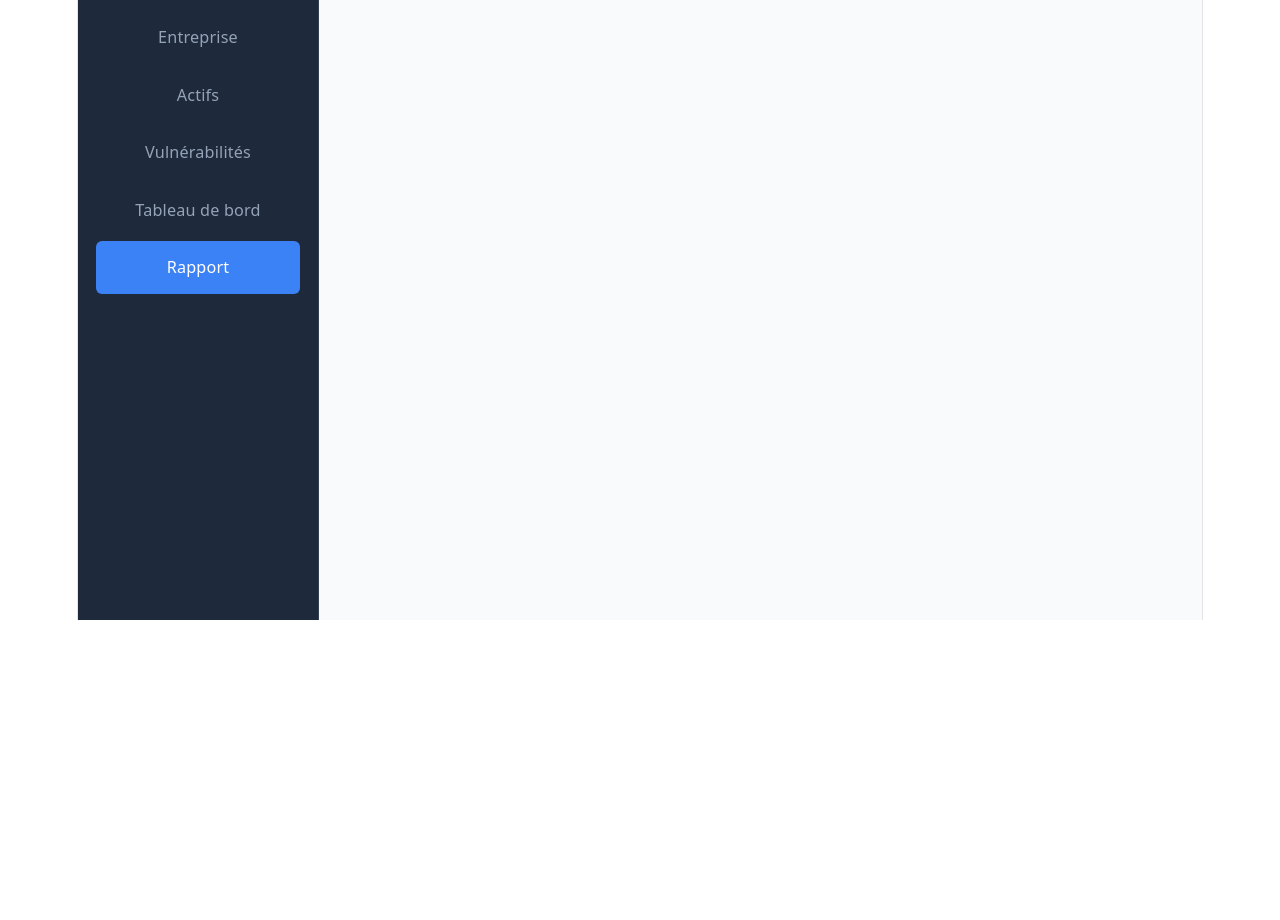
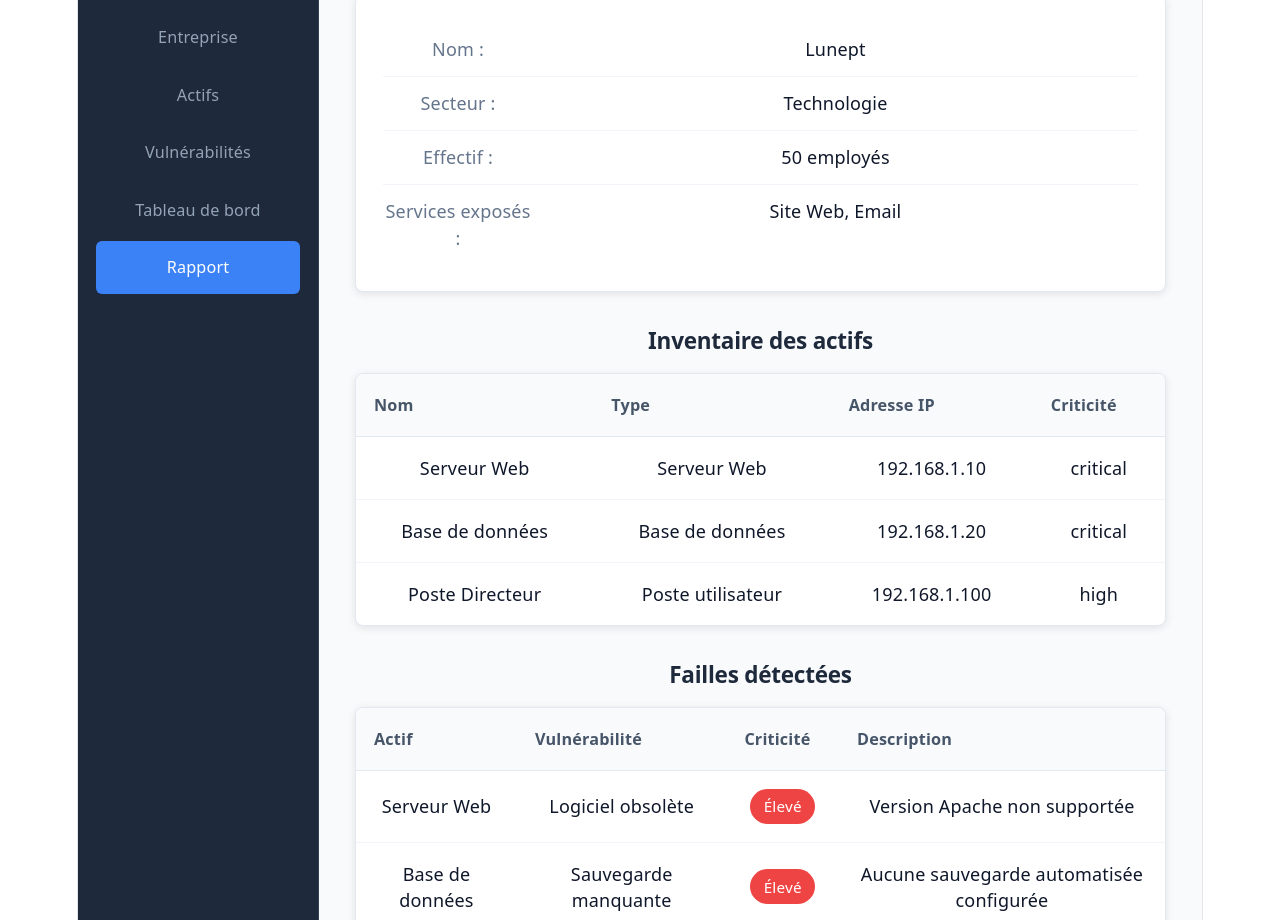
Before and after one commit to Gilgamesh-lab/CyberTwin, a Vue app in the folder front/: page /rapport in a window 1280 px wide. Shown: the part 180-1100 px from the top of the page. Before the commit the page ends 800 px from the top, so only its background shows below. Built offline with nearby package versions, Linux system fonts and the light colour scheme.

Commit message:
feat(front): integration dashboard et rapport

```diff
--- a/front/src/views/Dashboard.vue
+++ b/front/src/views/Dashboard.vue
@@ -1,12 +1,50 @@
 <script setup>
-import { onMounted } from 'vue'
+import { onMounted, ref } from 'vue'
 import { useRiskStore } from '../stores/riskStore'
+import { useVulnerabilityStore } from '../stores/vulnerabilityStore'
+import { useAssetStore } from '../stores/assetStore'
+import Chart from 'chart.js/auto'
 
 const riskStore = useRiskStore()
+const vulnerabilityStore = useVulnerabilityStore()
+const assetStore = useAssetStore()
+
+const chartCanvas = ref(null)
+let chartInstance = null
 
 onMounted(() => {
   riskStore.calculateRisk()
+  creerGraphique()
 })
+
+const creerGraphique = () => {
+  const ctx = chartCanvas.value.getContext('2d')
+
+  const criticiteFaible = vulnerabilityStore.vulnerabilites.filter(v => v.criticite === 'faible').length
+  const criticiteMoyen = vulnerabilityStore.vulnerabilites.filter(v => v.criticite === 'moyen').length
+  const criticiteEleve = vulnerabilityStore.vulnerabilites.filter(v => v.criticite === 'eleve').length
+
+  chartInstance = new Chart(ctx, {
+    type: 'doughnut',
+    data: {
+      labels: ['Faible', 'Moyen', 'Élevé'],
+      datasets: [{
+        data: [criticiteFaible, criticiteMoyen, criticiteEleve],
+        backgroundColor: ['#22c55e', '#f59e0b', '#ef4444'],
+        borderWidth: 0
+      }]
+    },
+    options: {
+      responsive: true,
+      maintainAspectRatio: true,
+      plugins: {
+        legend: {
+          position: 'bottom'
+        }
+      }
+    }
+  })
+}
 </script>
 
 <template>
@@ -32,6 +70,15 @@ onMounted(() => {
         <div class="label-metrique">Niveau de Risque</div>
         <div class="valeur-metrique" :style="{ color: riskStore.getRiskLevelColor() }">
           {{ riskStore.getRiskLevelLabel() }}
+        </div>
+      </div>
+    </div>
+
+    <div class="grille-graphiques">
+      <div class="carte-graphique">
+        <h3>Répartition des vulnérabilités par criticité</h3>
+        <div class="conteneur-graphique">
+          <canvas ref="chartCanvas"></canvas>
         </div>
       </div>
     </div>
@@ -86,6 +133,36 @@ h1 {
   font-weight: 700;
 }
 
+.grille-graphiques {
+  display: grid;
+  grid-template-columns: repeat(auto-fit, minmax(400px, 1fr));
+  gap: 1rem;
+  margin-bottom: 2rem;
+}
+
+.carte-graphique {
+  background: white;
+  padding: 1.5rem;
+  border-radius: 8px;
+  box-shadow: 0 2px 8px rgba(0, 0, 0, 0.1);
+  border: 1px solid #e2e8f0;
+}
+
+.carte-graphique h3 {
+  color: #1e293b;
+  margin: 0 0 1rem 0;
+  font-size: 1.1rem;
+  font-weight: 600;
+}
+
+.conteneur-graphique {
+  position: relative;
+  height: 300px;
+  display: flex;
+  align-items: center;
+  justify-content: center;
+}
+
 .carte-recommandations {
   background: white;
   padding: 1.5rem;
@@ -116,5 +193,9 @@ h1 {
   .grille-metriques {
     grid-template-columns: 1fr;
   }
+
+  .grille-graphiques {
+    grid-template-columns: 1fr;
+  }
 }
 </style>
--- a/front/src/views/Rapport.vue
+++ b/front/src/views/Rapport.vue
@@ -1,6 +1,321 @@
 <script setup>
+import { onMounted } from 'vue'
+import { useRiskStore } from '../stores/riskStore'
+import { useAssetStore } from '../stores/assetStore'
+import { useVulnerabilityStore } from '../stores/vulnerabilityStore'
+import { useCompanyStore } from '../stores/companyStore'
+
+const riskStore = useRiskStore()
+const assetStore = useAssetStore()
+const vulnerabilityStore = useVulnerabilityStore()
+const companyStore = useCompanyStore()
+
+onMounted(() => {
+  riskStore.calculateRisk()
+})
+
+const obtenirNomActif = (actifId) => {
+  const actif = assetStore.obtenirParId(actifId)
+  return actif ? actif.name : 'Actif inconnu'
+}
+
+const obtenirLabelCriticite = (valeur) => {
+  const labels = {
+    faible: 'Faible',
+    moyen: 'Moyen',
+    eleve: 'Élevé'
+  }
+  return labels[valeur] || valeur
+}
+
+const obtenirCouleurCriticite = (valeur) => {
+  const couleurs = {
+    faible: '#22c55e',
+    moyen: '#f59e0b',
+    eleve: '#ef4444'
+  }
+  return couleurs[valeur] || '#64748b'
+}
 </script>
 
 <template>
-  <h1>Rapport</h1>
+  <div class="page-rapport">
+    <h1>Rapport de Sécurité</h1>
+
+    <div class="conteneur-rapport">
+      <section class="section-rapport">
+        <h2>Présentation de l'entreprise</h2>
+        <div class="carte-entreprise">
+          <div class="ligne-info">
+            <span class="label">Nom :</span>
+            <span class="valeur">{{ companyStore.companyData.name }}</span>
+          </div>
+          <div class="ligne-info">
+            <span class="label">Secteur :</span>
+            <span class="valeur">{{ companyStore.companyData.sector }}</span>
+          </div>
+          <div class="ligne-info">
+            <span class="label">Effectif :</span>
+            <span class="valeur">{{ companyStore.companyData.employees }} employés</span>
+          </div>
+          <div class="ligne-info">
+            <span class="label">Services exposés :</span>
+            <span class="valeur">{{ companyStore.companyData.exposedServices.join(', ') }}</span>
+          </div>
+        </div>
+      </section>
+
+      <section class="section-rapport">
+        <h2>Inventaire des actifs</h2>
+        <div class="tableau-actifs">
+          <table>
+            <thead>
+              <tr>
+                <th>Nom</th>
+                <th>Type</th>
+                <th>Adresse IP</th>
+                <th>Criticité</th>
+              </tr>
+            </thead>
+            <tbody>
+              <tr v-for="actif in assetStore.assets" :key="actif.id">
+                <td>{{ actif.name }}</td>
+                <td>{{ actif.type }}</td>
+                <td>{{ actif.ipAddress }}</td>
+                <td>{{ actif.criticality }}</td>
+              </tr>
+            </tbody>
+          </table>
+        </div>
+      </section>
+
+      <section class="section-rapport">
+        <h2>Failles détectées</h2>
+        <div class="tableau-vulnerabilites">
+          <table>
+            <thead>
+              <tr>
+                <th>Actif</th>
+                <th>Vulnérabilité</th>
+                <th>Criticité</th>
+                <th>Description</th>
+              </tr>
+            </thead>
+            <tbody>
+              <tr v-for="vulnerabilite in vulnerabilityStore.vulnerabilites" :key="vulnerabilite.id">
+                <td>{{ obtenirNomActif(vulnerabilite.actifId) }}</td>
+                <td>{{ vulnerabilite.nom }}</td>
+                <td>
+                  <span class="badge-criticite" :style="{ backgroundColor: obtenirCouleurCriticite(vulnerabilite.criticite) }">
+                    {{ obtenirLabelCriticite(vulnerabilite.criticite) }}
+                  </span>
+                </td>
+                <td>{{ vulnerabilite.description || '-' }}</td>
+              </tr>
+            </tbody>
+          </table>
+        </div>
+      </section>
+
+      <section class="section-rapport">
+        <h2>Niveau de risque global</h2>
+        <div class="carte-risque">
+          <div class="score-risque">
+            <span class="label-score">Score de risque</span>
+            <span class="valeur-score" :style="{ color: riskStore.getRiskLevelColor() }">
+              {{ riskStore.riskScore }}/100
+            </span>
+          </div>
+          <div class="niveau-risque">
+            <span class="label-niveau">Niveau de risque</span>
+            <span class="valeur-niveau" :style="{ backgroundColor: riskStore.getRiskLevelColor() }">
+              {{ riskStore.getRiskLevelLabel() }}
+            </span>
+          </div>
+        </div>
+      </section>
+
+      <section class="section-rapport">
+        <h2>Recommandations de sécurité</h2>
+        <div class="carte-recommandations">
+          <ul>
+            <li v-for="(recommandation, index) in riskStore.getRecommendations()" :key="index">
+              {{ recommandation }}
+            </li>
+          </ul>
+        </div>
+      </section>
+    </div>
+  </div>
 </template>
+
+<style scoped>
+.page-rapport {
+  width: 100%;
+}
+
+h1 {
+  color: #0f172a;
+  margin-bottom: 2rem;
+  font-size: 1.75rem;
+  font-weight: 600;
+}
+
+.conteneur-rapport {
+  display: flex;
+  flex-direction: column;
+  gap: 2rem;
+}
+
+.section-rapport h2 {
+  color: #1e293b;
+  margin: 0 0 1rem 0;
+  font-size: 1.25rem;
+  font-weight: 600;
+}
+
+.carte-entreprise {
+  background: white;
+  padding: 1.5rem;
+  border-radius: 8px;
+  box-shadow: 0 2px 8px rgba(0, 0, 0, 0.1);
+  border: 1px solid #e2e8f0;
+}
+
+.ligne-info {
+  display: flex;
+  padding: 0.75rem 0;
+  border-bottom: 1px solid #f1f5f9;
+}
+
+.ligne-info:last-child {
+  border-bottom: none;
+}
+
+.ligne-info .label {
+  width: 150px;
+  color: #64748b;
+  font-weight: 500;
+}
+
+.ligne-info .valeur {
+  color: #0f172a;
+  flex: 1;
+}
+
+.tableau-actifs,
+.tableau-vulnerabilites {
+  background: white;
+  border-radius: 8px;
+  box-shadow: 0 2px 8px rgba(0, 0, 0, 0.1);
+  border: 1px solid #e2e8f0;
+  overflow-x: auto;
+}
+
+table {
+  width: 100%;
+  border-collapse: collapse;
+}
+
+thead {
+  background: #f8fafc;
+}
+
+th {
+  text-align: left;
+  padding: 1rem;
+  color: #475569;
+  font-weight: 600;
+  font-size: 0.9rem;
+  border-bottom: 1px solid #e2e8f0;
+}
+
+td {
+  padding: 1rem;
+  color: #0f172a;
+  border-bottom: 1px solid #f1f5f9;
+}
+
+tr:last-child td {
+  border-bottom: none;
+}
+
+.badge-criticite {
+  display: inline-block;
+  padding: 0.25rem 0.75rem;
+  border-radius: 9999px;
+  color: white;
+  font-size: 0.85rem;
+  font-weight: 500;
+}
+
+.carte-risque {
+  background: white;
+  padding: 2rem;
+  border-radius: 8px;
+  box-shadow: 0 2px 8px rgba(0, 0, 0, 0.1);
+  border: 1px solid #e2e8f0;
+  display: flex;
+  gap: 2rem;
+}
+
+.score-risque,
+.niveau-risque {
+  flex: 1;
+  display: flex;
+  flex-direction: column;
+  align-items: center;
+  justify-content: center;
+  gap: 0.5rem;
+}
+
+.label-score,
+.label-niveau {
+  color: #64748b;
+  font-size: 0.9rem;
+  font-weight: 500;
+}
+
+.valeur-score {
+  font-size: 2.5rem;
+  font-weight: 700;
+  color: #0f172a;
+}
+
+.valeur-niveau {
+  padding: 0.5rem 1.5rem;
+  border-radius: 9999px;
+  color: white;
+  font-size: 1.25rem;
+  font-weight: 600;
+}
+
+.carte-recommandations {
+  background: white;
+  padding: 1.5rem;
+  border-radius: 8px;
+  box-shadow: 0 2px 8px rgba(0, 0, 0, 0.1);
+  border: 1px solid #e2e8f0;
+}
+
+.carte-recommandations ul {
+  margin: 0;
+  padding-left: 1.5rem;
+}
+
+.carte-recommandations li {
+  color: #475569;
+  margin-bottom: 0.75rem;
+  line-height: 1.6;
+}
+
+@media (max-width: 768px) {
+  .carte-risque {
+    flex-direction: column;
+  }
+
+  .ligne-info .label {
+    width: 120px;
+  }
+}
+</style>
```
